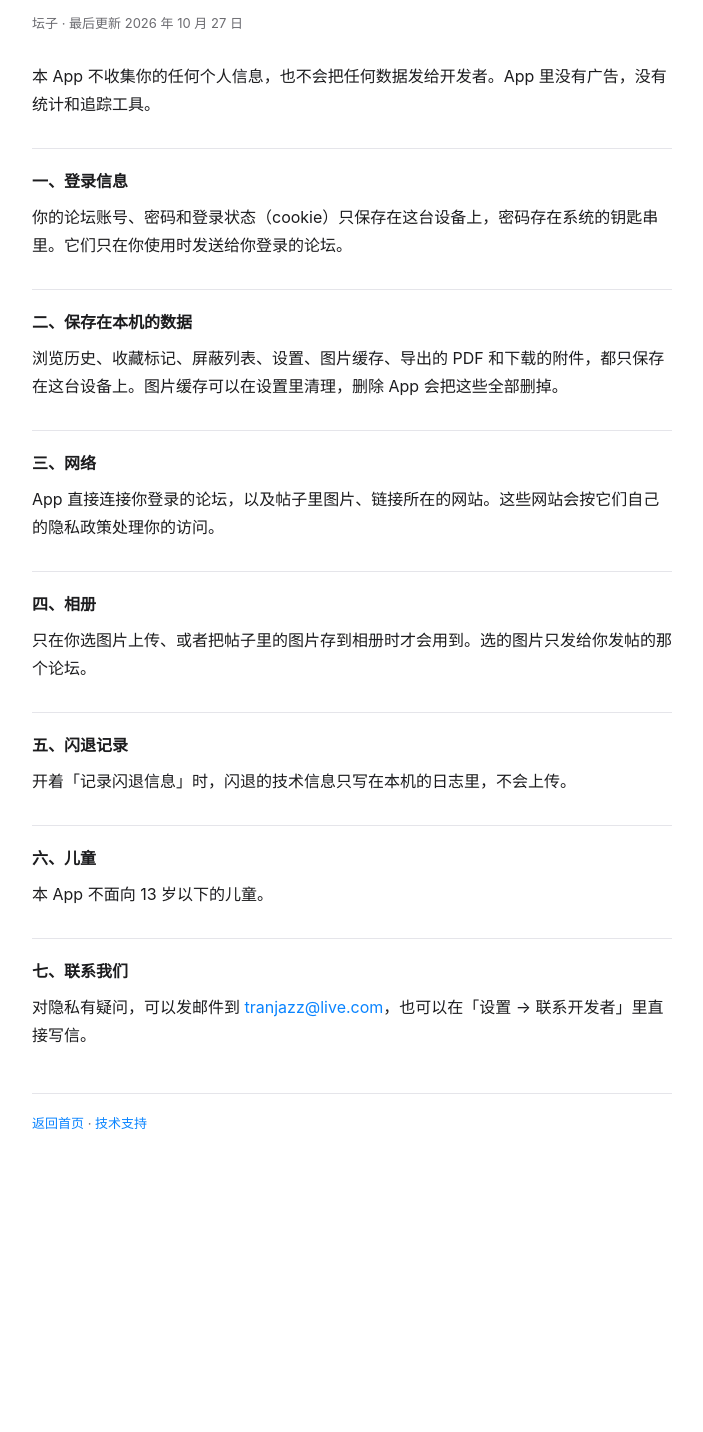
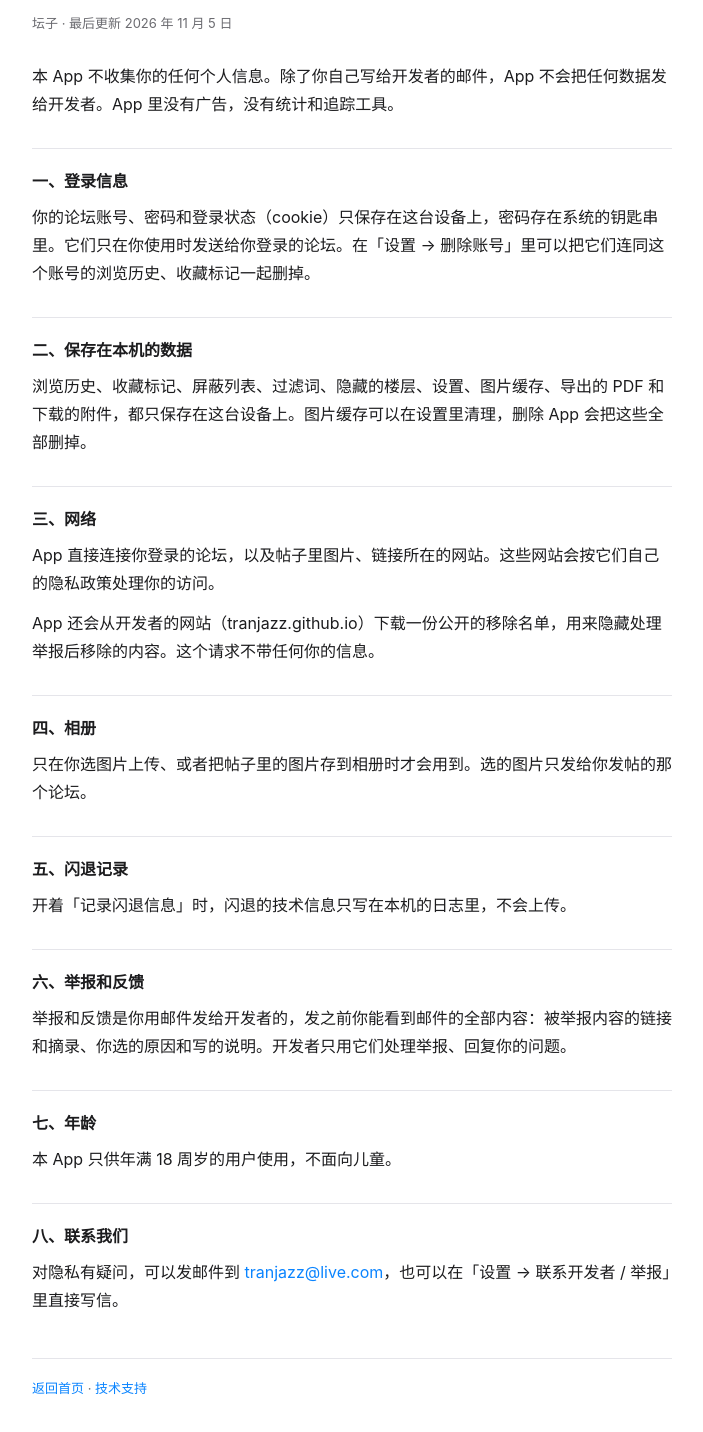
Before and after one commit to tranjazz/tanzi-site, a plain HTML site: page privacy.html in a window 1280 px wide. Shown: the part 72-1504 px from the top of the page, without its empty margins (288-991 px from the left). Before the commit the page ends 1271 px from the top, so only its background shows below. Drawn offline with Linux system fonts and the light colour scheme.

Commit message:
Add files via upload

```diff
--- a/privacy.html
+++ b/privacy.html
@@ -34,18 +34,19 @@
 <body>
 <main>
   <h1>隐私政策</h1>
-  <p class="sub">坛子 · 最后更新 2026 年 10 月 27 日</p>
+  <p class="sub">坛子 · 最后更新 2026 年 11 月 5 日</p>
 
-  <p>本 App 不收集你的任何个人信息，也不会把任何数据发给开发者。App 里没有广告，没有统计和追踪工具。</p>
+  <p>本 App 不收集你的任何个人信息。除了你自己写给开发者的邮件，App 不会把任何数据发给开发者。App 里没有广告，没有统计和追踪工具。</p>
 
   <h2>一、登录信息</h2>
-  <p>你的论坛账号、密码和登录状态（cookie）只保存在这台设备上，密码存在系统的钥匙串里。它们只在你使用时发送给你登录的论坛。</p>
+  <p>你的论坛账号、密码和登录状态（cookie）只保存在这台设备上，密码存在系统的钥匙串里。它们只在你使用时发送给你登录的论坛。在「设置 → 删除账号」里可以把它们连同这个账号的浏览历史、收藏标记一起删掉。</p>
 
   <h2>二、保存在本机的数据</h2>
-  <p>浏览历史、收藏标记、屏蔽列表、设置、图片缓存、导出的 PDF 和下载的附件，都只保存在这台设备上。图片缓存可以在设置里清理，删除 App 会把这些全部删掉。</p>
+  <p>浏览历史、收藏标记、屏蔽列表、过滤词、隐藏的楼层、设置、图片缓存、导出的 PDF 和下载的附件，都只保存在这台设备上。图片缓存可以在设置里清理，删除 App 会把这些全部删掉。</p>
 
   <h2>三、网络</h2>
   <p>App 直接连接你登录的论坛，以及帖子里图片、链接所在的网站。这些网站会按它们自己的隐私政策处理你的访问。</p>
+  <p>App 还会从开发者的网站（tranjazz.github.io）下载一份公开的移除名单，用来隐藏处理举报后移除的内容。这个请求不带任何你的信息。</p>
 
   <h2>四、相册</h2>
   <p>只在你选图片上传、或者把帖子里的图片存到相册时才会用到。选的图片只发给你发帖的那个论坛。</p>
@@ -53,11 +54,14 @@
   <h2>五、闪退记录</h2>
   <p>开着「记录闪退信息」时，闪退的技术信息只写在本机的日志里，不会上传。</p>
 
-  <h2>六、儿童</h2>
-  <p>本 App 不面向 13 岁以下的儿童。</p>
+  <h2>六、举报和反馈</h2>
+  <p>举报和反馈是你用邮件发给开发者的，发之前你能看到邮件的全部内容：被举报内容的链接和摘录、你选的原因和写的说明。开发者只用它们处理举报、回复你的问题。</p>
 
-  <h2>七、联系我们</h2>
-  <p>对隐私有疑问，可以发邮件到 <a href="mailto:tranjazz@live.com">tranjazz@live.com</a>，也可以在「设置 → 联系开发者」里直接写信。</p>
+  <h2>七、年龄</h2>
+  <p>本 App 只供年满 18 周岁的用户使用，不面向儿童。</p>
+
+  <h2>八、联系我们</h2>
+  <p>对隐私有疑问，可以发邮件到 <a href="mailto:tranjazz@live.com">tranjazz@live.com</a>，也可以在「设置 → 联系开发者 / 举报」里直接写信。</p>
 
   <footer>
     <a href="./index.html">返回首页</a> · <a href="./support.html">技术支持</a>
```
Also changed, not shown: moderation.json (added, +8 -0 lines), support.html (+17 -5 lines), 1 other file.
